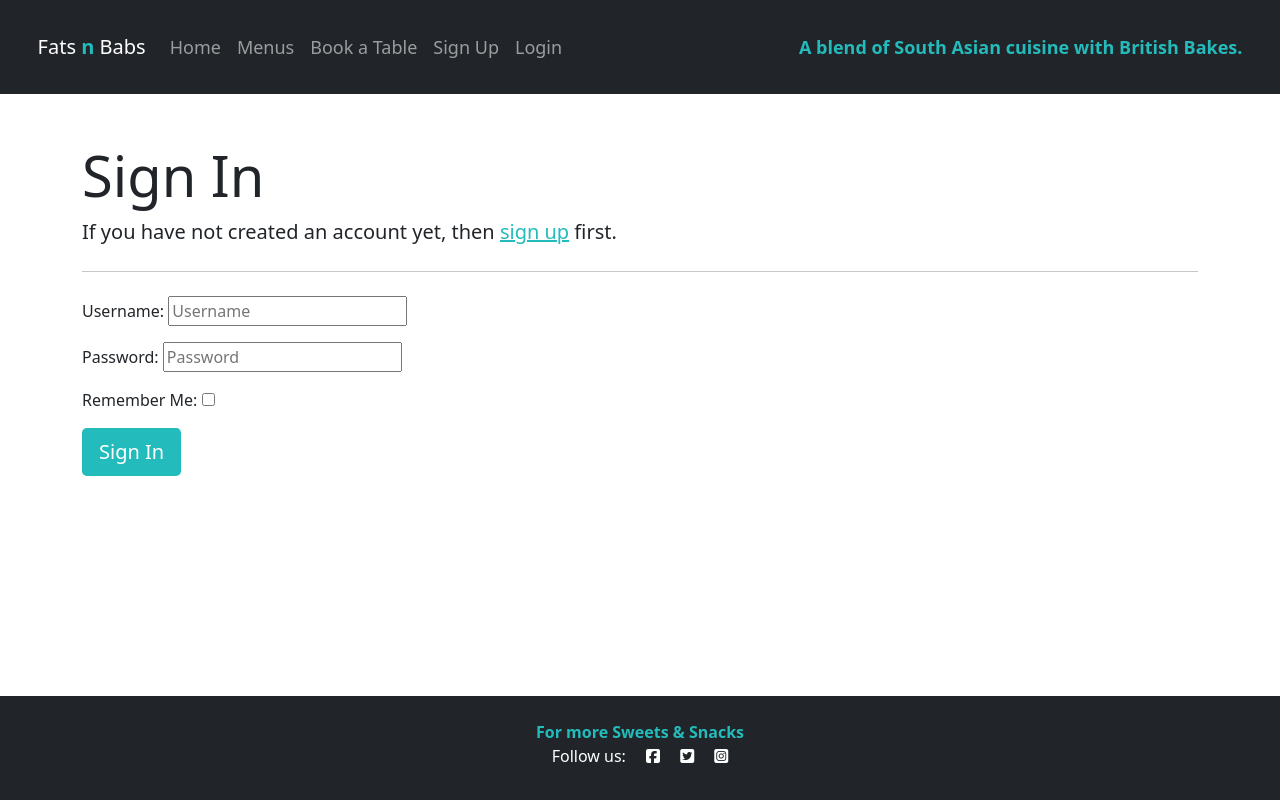
After one commit to SharjAhmed/fatsnbabs-restaurant-booking-system, a Django app: page /accounts/login/ in a window 1280 px wide. The commit adds this page. Run offline with Django 3.2, Linux system fonts and the light colour scheme; some libraries are stand-ins or nearby versions.

Commit message:
Added allauth features and login, logout, signup pages. ReservationForm created

```diff
--- a/booking_system/models.py
+++ b/booking_system/models.py
@@ -30,7 +30,7 @@ class Table(models.Model):
 
 
 class Reservation(models.Model):
-    user = models.ForeignKey(User, on_delete=models.CASCADE, related_name='restaurant_booking')
+    client = models.ForeignKey(User, on_delete=models.CASCADE, related_name='restaurant_booking')
     table = models.ForeignKey(Table, on_delete=models.CASCADE)
     date = models.DateTimeField(null=False, blank=False)
     time = models.CharField(null=True, blank=False, choices=TIME_CHOICES, max_length=25)
--- a/fatsnbabs/urls.py
+++ b/fatsnbabs/urls.py
@@ -6,4 +6,6 @@ urlpatterns = [
     path('admin/', admin.site.urls),
     path('', views.index_view, name='index'),
     path('menus', views.menu_view, name='menus'),
+    path('booking', views.add_reservation, name='booking'),
+    path('accounts/', include('allauth.urls')),
 ]
--- a/static/css/style.css
+++ b/static/css/style.css
@@ -86,11 +86,19 @@
     font-weight: bolder;
 }
 
-.sub-list{
+.sub-list {
     font-weight: 100;
     font-size: smaller;
     padding-top: 0;
 }
+
+/* Card */
+
+.card-body {
+    border-style: solid;
+    border-color: #23BBBB;
+}
+
 
 /* Footer */
 
--- /dev/null
+++ b/templates/account/login.html
@@ -0,0 +1,34 @@
+{% extends "base.html" %}
+
+{% load i18n %}
+{% load account socialaccount %}
+
+{% block head_title %}{% trans "Sign In" %}{% endblock %}
+
+{% block content %}
+<div class="container">
+  <div class="row mt-5 mb-5">
+    <div class="col">
+      <div class="jumbotron">
+        <h1 class="display-4">{% trans "Sign In" %}</h1>
+        <p class="lead">{% blocktrans %}If you
+          have not created an account yet, then <a class="link blue-text" href="{{ signup_url }}">sign up</a>
+          first.{% endblocktrans %}</p>
+        <hr class="my-4">
+        <p>
+          <form class="login" method="POST" action="{% url 'account_login' %}">
+            {% csrf_token %}
+            {{ form.as_p }}
+            {% if redirect_field_value %}
+            <input type="hidden" name="{{ redirect_field_name }}" value="{{ redirect_field_value }}" />
+            {% endif %}
+            <button class="btn btn-blue btn-lg" type="submit">{% trans "Sign In" %}</button>
+          </form>
+        </p>
+      </div>
+    </div>
+  </div>
+</div>
+
+
+{% endblock %}
--- a/templates/base.html
+++ b/templates/base.html
@@ -25,7 +25,7 @@
     <div id="content-wrap">
         <nav class="navbar navbar-expand-lg navbar-dark bg-dark">
             <div class="container-fluid">
-                <a class="navbar-brand" href="#">
+                <a class="navbar-brand" href="{% url 'index' %}">
                     <span class="brand">Fats
                         <span class="blue-text"> n</span>
                         Babs</span>
@@ -44,7 +44,7 @@
                             <a href="{% url 'menus' %}" class="nav-link {% if request.path == '/' %}active{% endif %}">Menus</a>
                         </li>
                         <li>
-                            <a href="#" class="nav-link {% if request.path == '/' %}active{% endif %}">Book a Table</a>
+                            <a href="{% url 'booking' %}" class="nav-link {% if request.path == '/' %}active{% endif %}">Book a Table</a>
                         </li>
                         {% if user.is_authenticated %}
                         <li>
@@ -52,14 +52,14 @@
                                 Bookings</a>
                         </li>
                         <li class="nav-item">
-                            <a class="nav-link" href="#">Logout</a>
+                            <a class="nav-link" href="{% url 'account_logout' %}">Logout</a>
                         </li>
                         {% else %}
                         <li class="nav-item">
-                            <a class="nav-link" href="#">Sign Up</a>
+                            <a class="nav-link" href="{% url 'account_signup' %}">Sign Up</a>
                         </li>
                         <li class="nav-item">
-                            <a class="nav-link" href="#">Login</a>
+                            <a class="nav-link" href="{% url 'account_login' %}">Login</a>
                         </li>
                         {% endif %}
                     </ul>
```
Also changed, not shown: booking_system/forms.py (added, +12 -0 lines), booking_system/views.py (+10 -8 lines), fatsnbabs/settings.py (+9 -5 lines), templates/account/logout.html (added, +26 -0 lines), templates/account/signup.html (added, +31 -0 lines), templates/index.html (+5 -3 lines), templates/table_booking.html (added, +37 -0 lines), booking_system/migrations/0003_rename_user_reservation_client.py (added).
